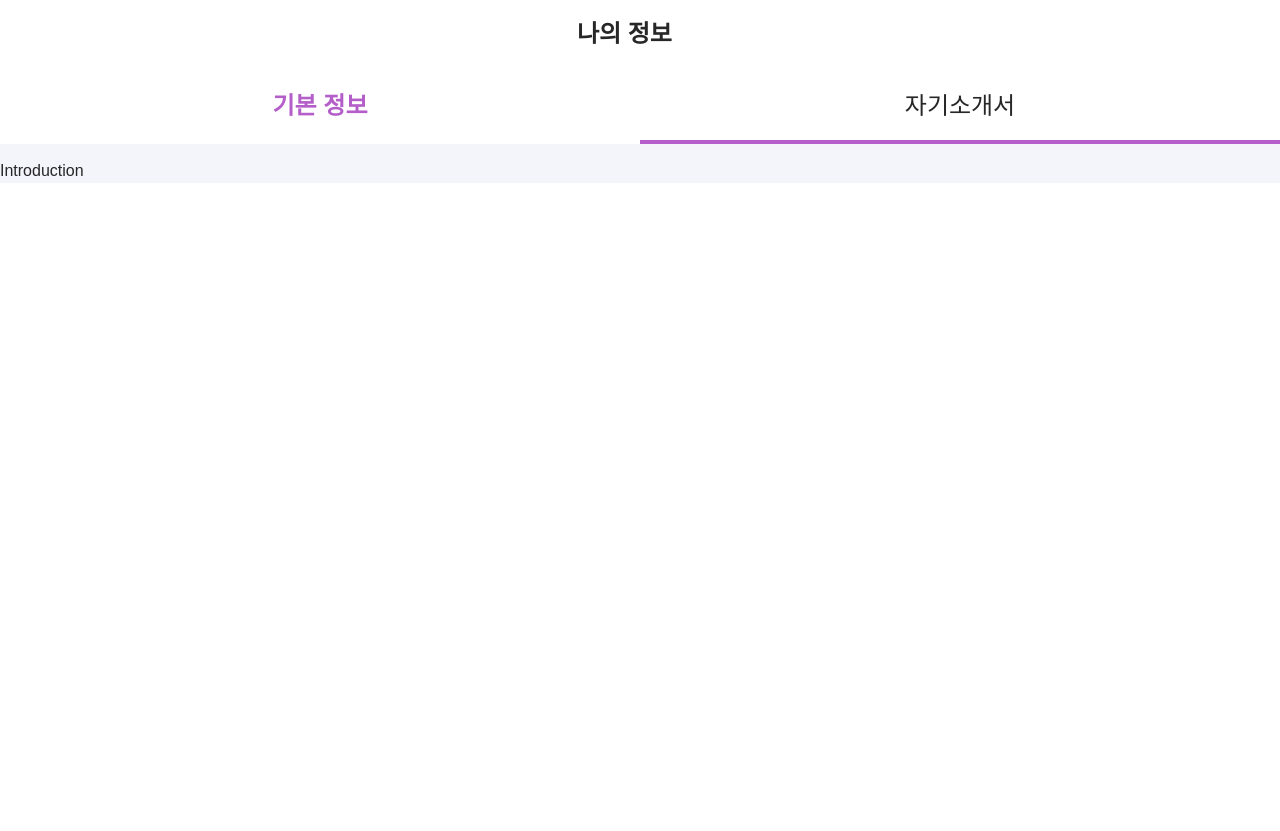
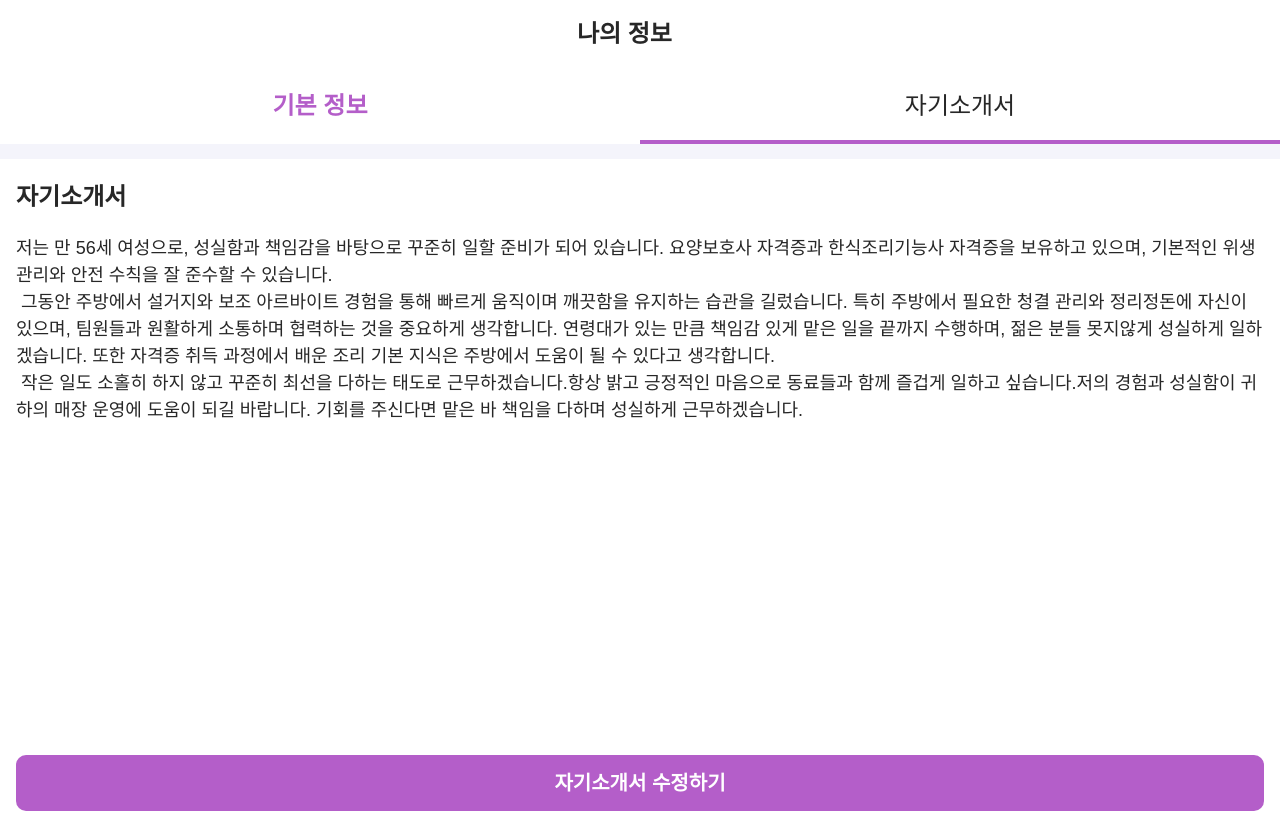
Before and after one commit to SKTHON-sixthsense/sixthsense-fe, a Next.js app: page /my in a window 1280 px wide. Both pictures are taken after a click on the element "자기소개서". Before the commit the page ends 800 px from the top, so only its background shows below. Built offline with nearby package versions, Linux system fonts and the light colour scheme; a web font is replaced by a local one.

Commit message:
ui(my): 마이페이지 - 자기소개서 퍼블리싱

```diff
--- a/src/app/my/(tab)/Introduction.tsx
+++ b/src/app/my/(tab)/Introduction.tsx
@@ -1,3 +1,20 @@
+import BottomButton from "@/shared/components/BottomButton";
+
 export default function Introduction() {
-  return <div>Introduction</div>;
+  const introduction = `저는 만 56세 여성으로, 성실함과 책임감을 바탕으로 꾸준히 일할 준비가 되어 있습니다. 요양보호사 자격증과 한식조리기능사 자격증을 보유하고 있으며, 기본적인 위생 관리와 안전 수칙을 잘 준수할 수 있습니다.
+ 그동안 주방에서 설거지와 보조 아르바이트 경험을 통해 빠르게 움직이며 깨끗함을 유지하는 습관을 길렀습니다. 특히 주방에서 필요한 청결 관리와 정리정돈에 자신이 있으며, 팀원들과 원활하게 소통하며 협력하는 것을 중요하게 생각합니다. 연령대가 있는 만큼 책임감 있게 맡은 일을 끝까지 수행하며, 젊은 분들 못지않게 성실하게 일하겠습니다. 또한 자격증 취득 과정에서 배운 조리 기본 지식은 주방에서 도움이 될 수 있다고 생각합니다.
+ 작은 일도 소홀히 하지 않고 꾸준히 최선을 다하는 태도로 근무하겠습니다.항상 밝고 긍정적인 마음으로 동료들과 함께 즐겁게 일하고 싶습니다.저의 경험과 성실함이 귀하의 매장 운영에 도움이 되길 바랍니다. 기회를 주신다면 맡은 바 책임을 다하며 성실하게 근무하겠습니다.`;
+
+  return (
+    <section id="introduction" className="flex flex-col gap-[20px] bg-white px-[16px] py-[20px]">
+      <span className="text-[24px] font-[600]">자기소개서</span>
+      {/* 자기소개서 */}
+      <textarea
+        className="h-[500px] w-full resize-none text-[18px] font-[400]"
+        value={introduction}
+      />
+
+      <BottomButton onClick={async () => {}}>자기소개서 수정하기</BottomButton>
+    </section>
+  );
 }
```
